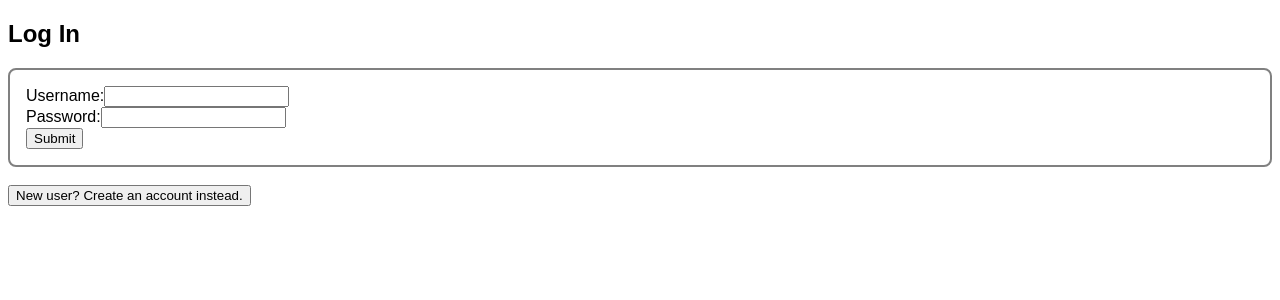
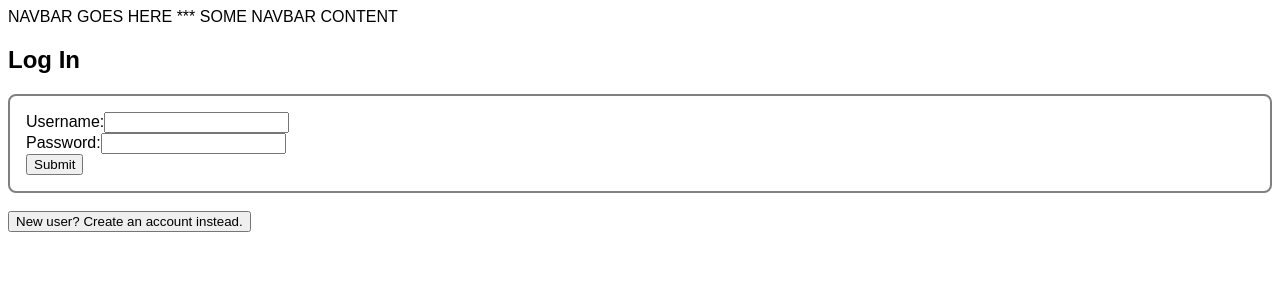
Before and after one commit to hanazzz/virtual-pet-app, a Flask app: page / in a window 1280 px wide. Shown: the top 300 px of the page. Run offline with Flask 2, Linux system fonts and the light colour scheme; some libraries are stand-ins or nearby versions.

Commit message:
Added Navbar to homepahe. Added default value for username prop in Navbar.

```diff
--- a/static/react/Navbar.jsx
+++ b/static/react/Navbar.jsx
@@ -2,6 +2,7 @@ function Navbar(props) {
   const { username } = props;
 
   let navbarUserInfo = (
+    // eslint-disable-next-line react/jsx-one-expression-per-line
     <> *** <a href="/logout">LOG OUT</a> *** Logged in as: {username}</>
   );
 
@@ -22,3 +23,7 @@ function Navbar(props) {
 Navbar.propTypes = {
   username: PropTypes.string,
 };
+
+Navbar.defaultProps = {
+  username: undefined,
+};
--- a/static/react/homepage/Homepage.jsx
+++ b/static/react/homepage/Homepage.jsx
@@ -84,6 +84,7 @@ function AcctForm() {
 
   return (
     <div>
+      <Navbar />
       {form}
       <br />
       <button type="button" onClick={toggleLogInMethd}>
--- a/templates/index.html
+++ b/templates/index.html
@@ -7,6 +7,7 @@
     <div id="access">
     </div>
 
+    <script src="/static/react/Navbar.jsx" type="text/jsx"></script>
     <script src="/static/react/homepage/Login.jsx" type="text/jsx"></script>
     <script src="/static/react/homepage/CreateAcct.jsx" type="text/jsx"></script>
     <script src="/static/react/homepage/Homepage.jsx" type="text/jsx"></script>
```
